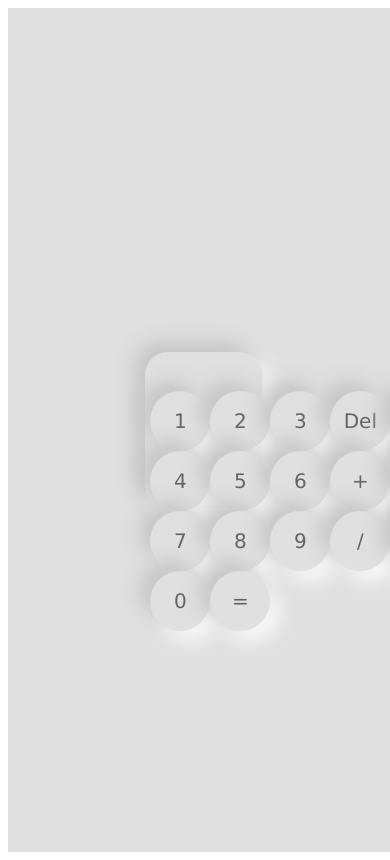
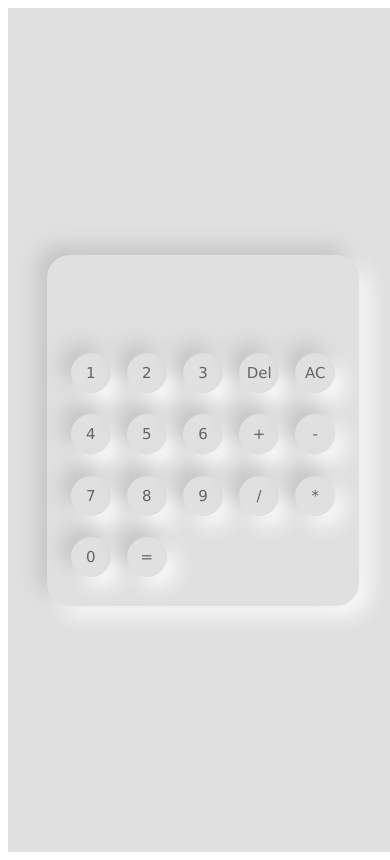
Before and after one commit to shafin90/calculator-app, a React (Vite) app: page / in a window 390 px wide. Built offline with nearby package versions, Linux system fonts and the light colour scheme.

Commit message:
mobile responsiveness done

```diff
--- a/src/component/AuthProvider/AuthProvider.jsx
+++ b/src/component/AuthProvider/AuthProvider.jsx
@@ -5,7 +5,7 @@ const AuthProvider = ({ children }) => {
     // State Declaration======================================================================
     const [input, setInput] = useState(''); // Contains all the input
     const [inputLength, setInputLength] = useState(0)
-    const [inputStringToEval, setInputStringToEval] = useState('')
+
 
     // AC button, Del buttons functionality==================================================
     useEffect(() => {
--- a/src/component/Button/Button.css
+++ b/src/component/Button/Button.css
@@ -13,8 +13,16 @@
     background: #e0e0e0;
     box-shadow: -10px -10px 20px #c5c5c5,
         10px 10px 20px #fbfbfb;
-    }
+}
 
-.btn:hover{
+.btn:hover {
     background-color: rgb(219, 219, 219);
 }
+
+@media screen and (max-width:576px) {
+    .btn {
+        width: 40px;
+        height: 40px;
+        font-size: 15px;
+    }
+}
--- a/src/component/Calculator/Calculator.css
+++ b/src/component/Calculator/Calculator.css
@@ -11,3 +11,10 @@
         10px 10px 20px #fbfbfb;
 
 }
+
+@media screen and (max-width:576px) {
+    .calculator {
+        width: 80vw;
+        height: 90vw;
+    }
+}
```
